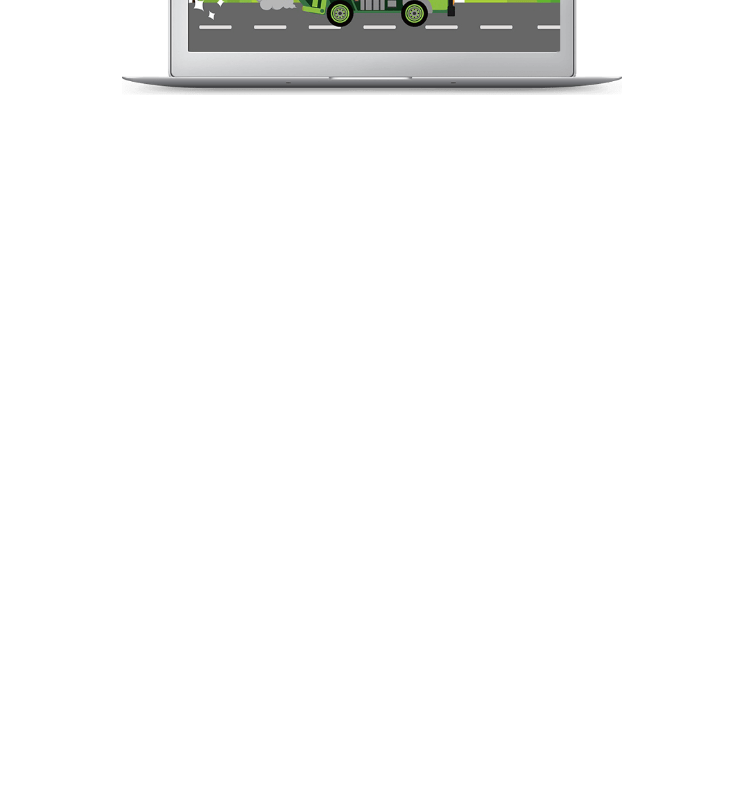
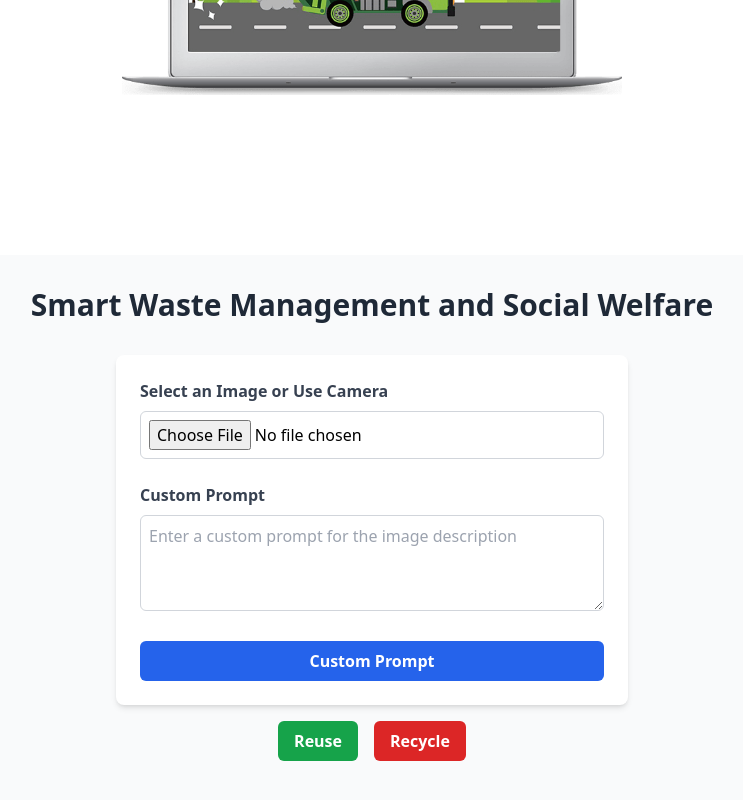
Before and after one commit to ashutoshnautiyal7/smart-waste-management-frontend, a Next.js app: page / in a window 1280 px wide. Shown: the part 492-1292 px from the top of the page, without its empty margins (268-1011 px from the left). Before the commit the page ends 800 px from the top, so only its background shows below. Built offline with nearby package versions, Linux system fonts and the light colour scheme.

Commit message:
camera access

```diff
--- a/app/page.js
+++ b/app/page.js
@@ -115,22 +115,17 @@ export default function Home() {
   return (
     <>
       <Hero />
-      {/* <div className="flex flex-col items-center p-8 bg-gray-50 min-h-screen font-sans">
-        <h1 className="text-3xl font-bold mb-8 text-gray-800">
-          Smart Waste Management and Social Welfare
-        </h1>
 
-        <form
-          onSubmit={handleSubmit}
-          className="w-full max-w-lg bg-white p-6 rounded-lg shadow-md"
-        >
+  <div className="flex flex-col items-center p-8 bg-gray-50 min-h-screen font-sans">
+    <h1 className="text-3xl font-bold mb-8 text-gray-800">Smart Waste Management and Social Welfare</h1>
+
+    <form onSubmit={handleSubmit} className="w-full max-w-lg bg-white p-6 rounded-lg shadow-md">
       <div className="mb-6">
-            <label className="block text-gray-700 font-semibold mb-2">
-              Select an Image
-            </label>
+        <label className="block text-gray-700 font-semibold mb-2">Select an Image or Use Camera</label>
         <input
           type="file"
           accept="image/*"
+          capture="environment"
           onChange={handleImageChange}
           className="w-full border border-gray-300 p-2 rounded-md focus:outline-none focus:ring-2 focus:ring-blue-500"
         />
@@ -147,9 +142,7 @@ export default function Home() {
       )}
 
       <div className="mb-6">
-            <label className="block text-gray-700 font-semibold mb-2">
-              Custom Prompt
-            </label>
+        <label className="block text-gray-700 font-semibold mb-2">Custom Prompt</label>
         <textarea
           value={prompt}
           onChange={(e) => setPrompt(e.target.value)}
@@ -162,11 +155,11 @@ export default function Home() {
         <button
           type="submit"
           className={`w-full bg-blue-600 text-white font-bold py-2 px-4 rounded-md focus:outline-none focus:ring-2 focus:ring-blue-500 transition duration-300 ${
-                loading ? "opacity-50 cursor-not-allowed" : ""
+            loading ? 'opacity-50 cursor-not-allowed' : ''
           }`}
           disabled={loading}
         >
-              {loading ? "Processing..." : "Custom Prompt"}
+          {loading ? 'Processing...' : 'Custom Prompt'}
         </button>
       </div>
     </form>
@@ -175,21 +168,21 @@ export default function Home() {
       <button
         onClick={handleSubmitReuse}
         className={`bg-green-600 text-white font-bold py-2 px-4 rounded-md focus:outline-none focus:ring-2 focus:ring-green-500 transition duration-300 ${
-              loading ? "opacity-50 cursor-not-allowed" : ""
+          loading ? 'opacity-50 cursor-not-allowed' : ''
         }`}
         disabled={loading}
       >
-            {loading ? "Processing..." : "Reuse"}
+        {loading ? 'Processing...' : 'Reuse'}
       </button>
 
       <button
         onClick={handleSubmitRecycle}
         className={`bg-red-600 text-white font-bold py-2 px-4 rounded-md focus:outline-none focus:ring-2 focus:ring-red-500 transition duration-300 ${
-              loading ? "opacity-50 cursor-not-allowed" : ""
+          loading ? 'opacity-50 cursor-not-allowed' : ''
         }`}
         disabled={loading}
       >
-            {loading ? "Processing..." : "Recycle"}
+        {loading ? 'Processing...' : 'Recycle'}
       </button>
     </div>
 
@@ -199,7 +192,8 @@ export default function Home() {
         <p className="text-gray-600 mt-2">{response}</p>
       </div>
     )}
-      </div> */}
+  </div>
+
     </>
   );
 }
--- a/package.json
+++ b/package.json
@@ -3,7 +3,7 @@
   "version": "0.1.0",
   "private": true,
   "scripts": {
-    "dev": "next dev",
+    "dev": "next dev -H 0.0.0.0",
     "build": "next build",
     "start": "next start",
     "lint": "next lint"
```
Lines whose indentation alone changed are shown as unchanged.
